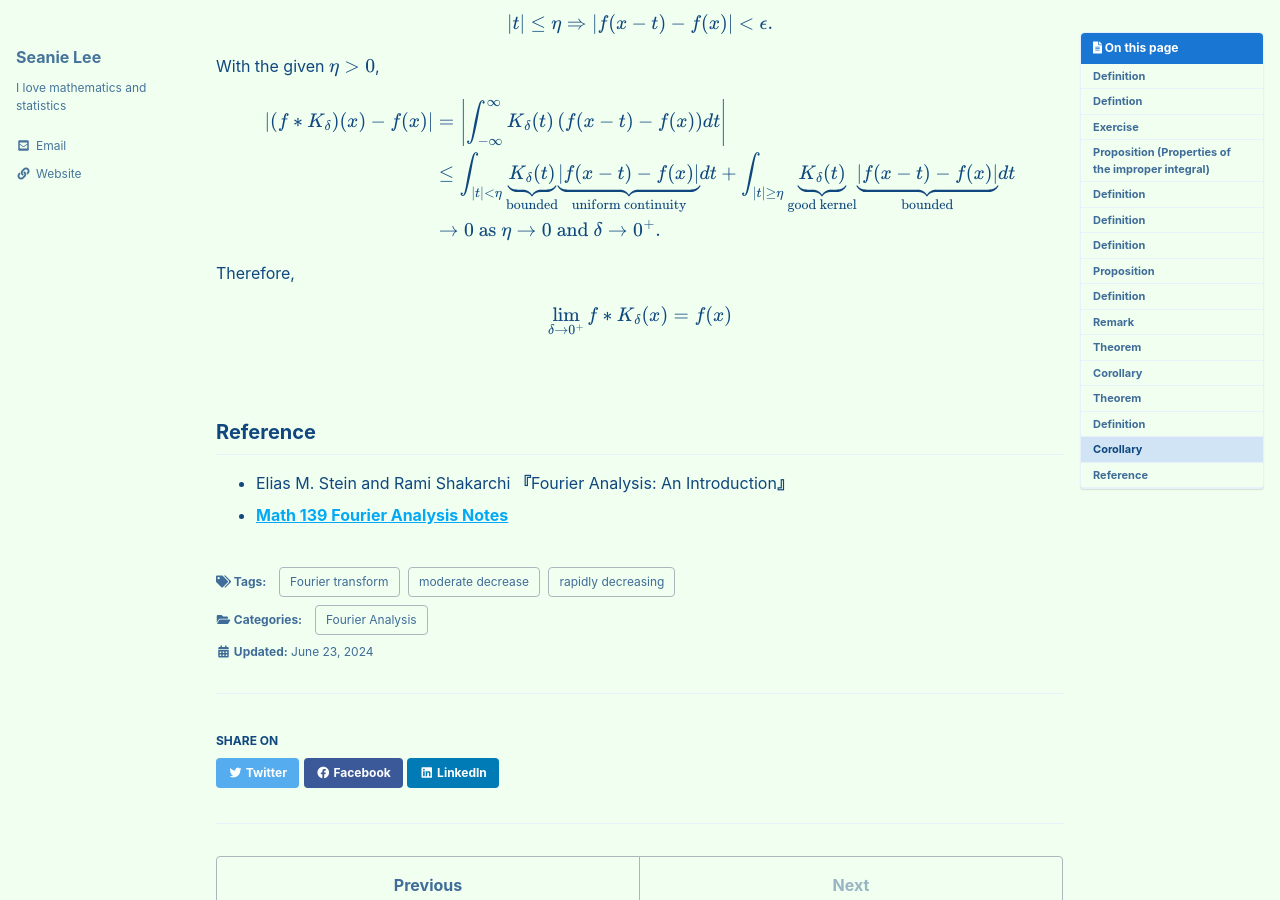
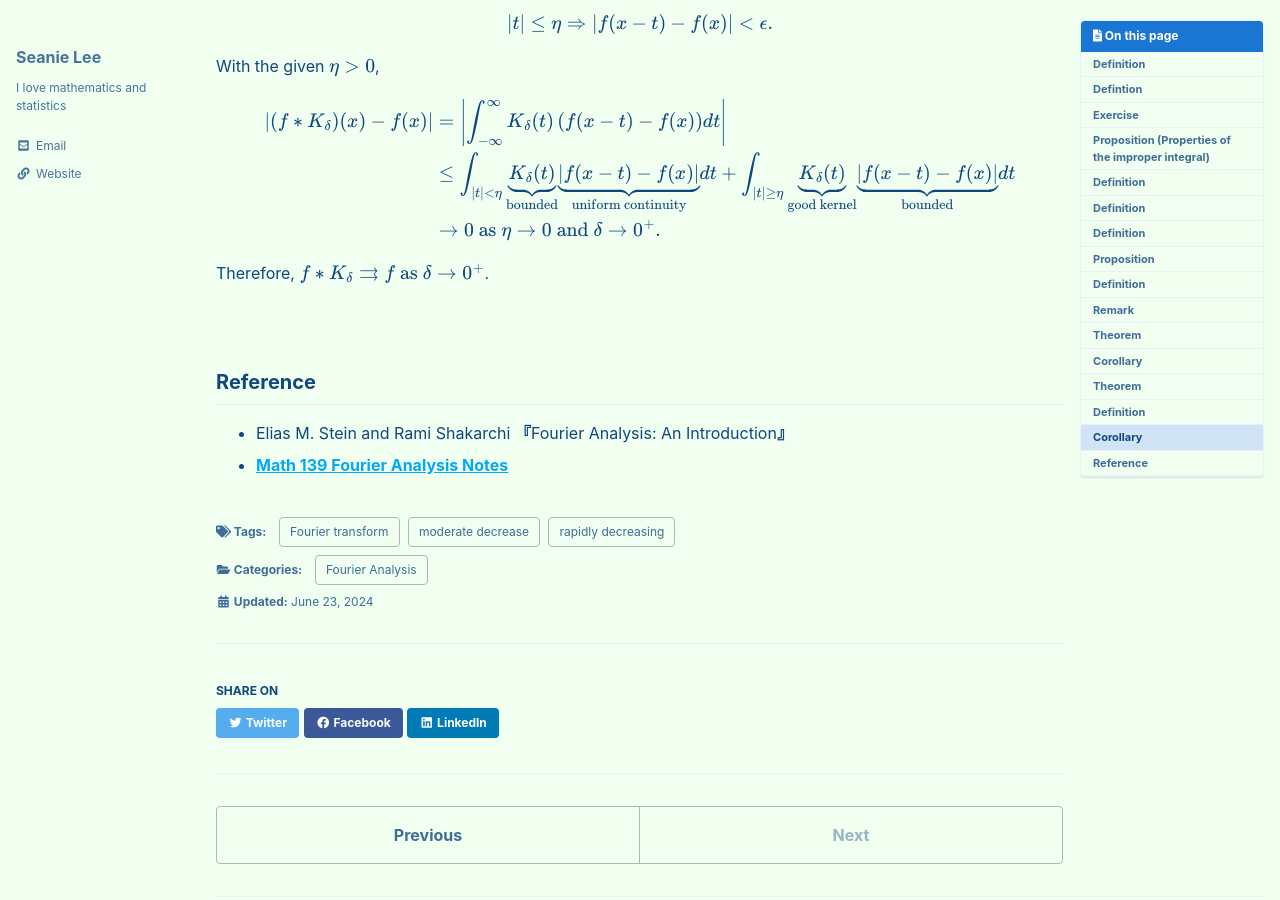
Before and after one commit to seanie12/blog, a Jekyll site: the page built from _posts/2024-06-23-fourier-transform-1.md, in a window 1280 px wide and 900 px high, scrolled down 10189 px. Built offline with Jekyll 4.4.1, drawn with Linux system fonts in a browser that asks for light colours; cached includes are drawn as plain includes; formulas are drawn with MathJax 3.

Commit message:
Update 2024-06-23-fourier-transform-1.md

```diff
--- a/_posts/2024-06-23-fourier-transform-1.md
+++ b/_posts/2024-06-23-fourier-transform-1.md
@@ -573,13 +573,7 @@ $$
 \end{align*}
 $$
 
-Therefore,
-
-$$
-\begin{align*}
-\lim_{\delta\to0^+}f*K_\delta(x) = f(x)
-\end{align*}
-$$
+Therefore,  $f*K_\delta \rightrightarrows f \text{ as } \delta \to0^+$.
 
 $$\tag*{$\square$}$$
 ## Reference
```
